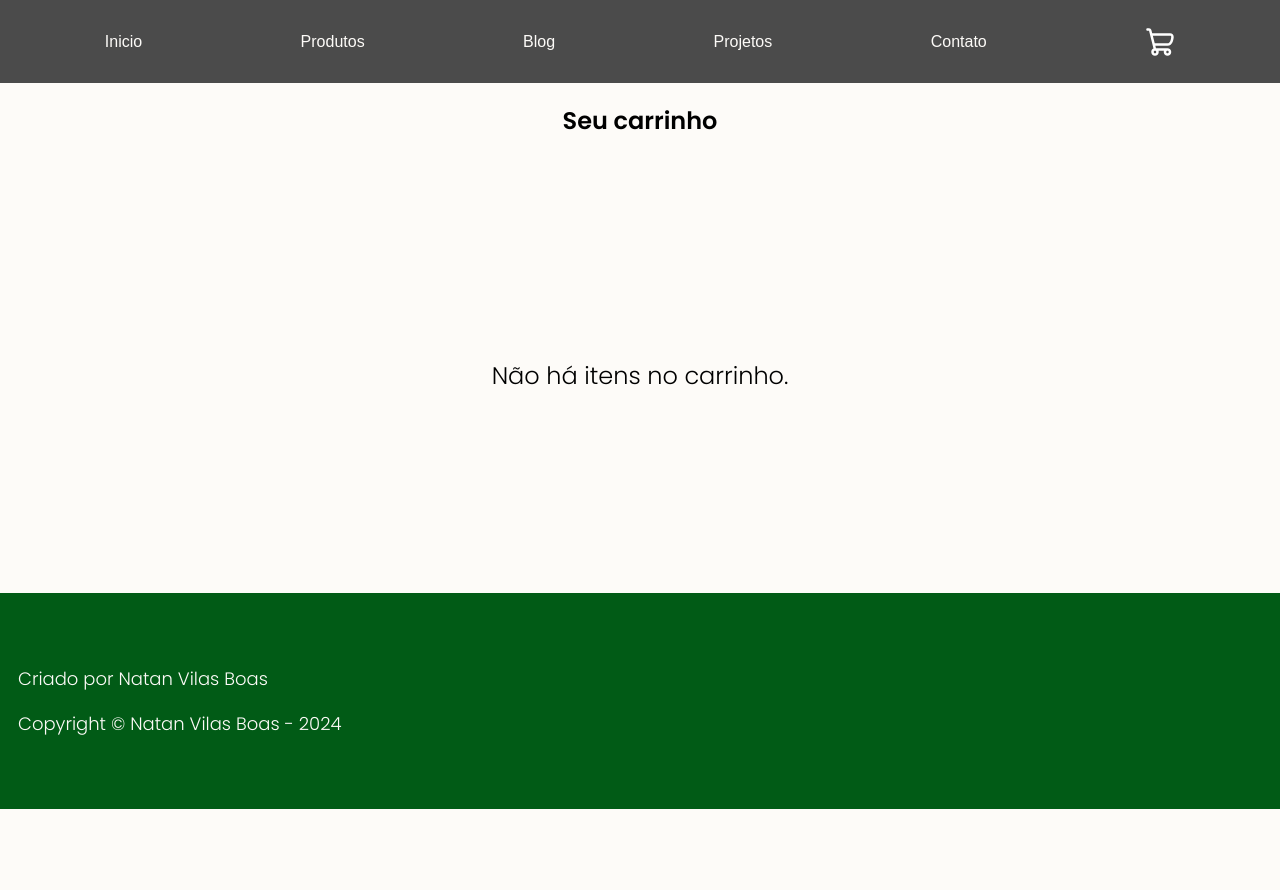
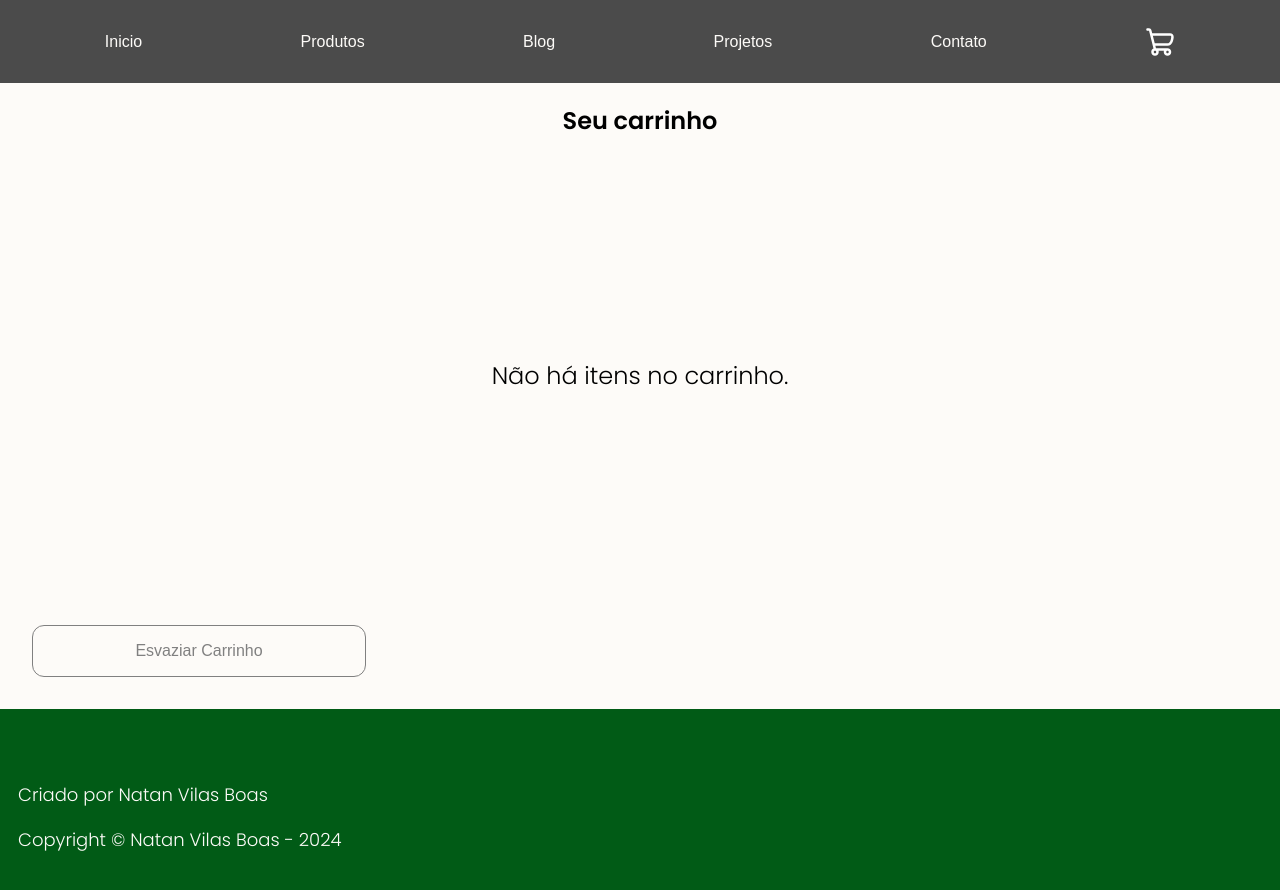
Before and after one commit to NatanVilasBoas/green-grow-site, a React (Create React App) app: page /cart in a window 1280 px wide. Shown: the top 890 px of the page. Before the commit the page ends 809 px from the top, so only its background shows below. Built offline with nearby package versions, Linux system fonts and the light colour scheme; the HTML template or start-up script is replaced by a standard one.

Commit message:
criado e estilizado botão para esvaziar carrinho

```diff
--- a/src/index.css
+++ b/src/index.css
@@ -4,6 +4,7 @@
   --russet: #8b4513ff;
   --baby-powder: #fdfbf8ff;
   --davys-gray: #4b4b4bff;
+  --red-dark: #BE3144;
 }
 
 body {
--- a/src/pages/Cart/Cart.tsx
+++ b/src/pages/Cart/Cart.tsx
@@ -15,8 +15,43 @@ const Message = styled.p`
     margin: 25vh 0;
 `
 
+const ClearButton = styled.button`
+    margin: 2em;
+    width: 25vw;
+    height: 6vh;
+    font-size: 16px;
+    box-sizing: content-box;
+    background-color: transparent;
+    border: 1px solid var(--red-dark);
+    border-radius: 12px;
+    color: var(--red-dark);
+    cursor: pointer;
+    transition: background-color 0.2s ease-in-out, color 0.2s ease-in-out;
+
+    &:hover{
+        background-color: var(--red-dark);
+        color: var(--baby-powder);
+    }
+
+    &:disabled {
+        background-color: transparent;
+        color: gray;
+        border-color: gray;
+        cursor: not-allowed;
+        pointer-events: none;
+    }
+
+    @media(max-width: 800px){
+        font-size: 12px;
+    }
+`
+
 const Cart = () => {
-    const {itens} = useCarrinhoContext();
+    const {itens, clearCart} = useCarrinhoContext();
+
+    const esvaziaCarrinho = () => {
+        clearCart();
+    }
 
     return(
         <Container>
@@ -24,6 +59,8 @@ const Cart = () => {
             {itens.length > 0 ? itens.map((item : Record<string, any>) => {
                return <CardItemCart key={item.id} titulo={item.titulo} valor={item.valor} quant={item.quant} img={item.img} desc={item.desc}/>
             }) : <Message>Não há itens no carrinho.</Message>}
+            <ClearButton onClick={esvaziaCarrinho} disabled={itens.length > 0 ? false : true } >Esvaziar Carrinho</ClearButton>
+
         </Container>
     )
 }
```
